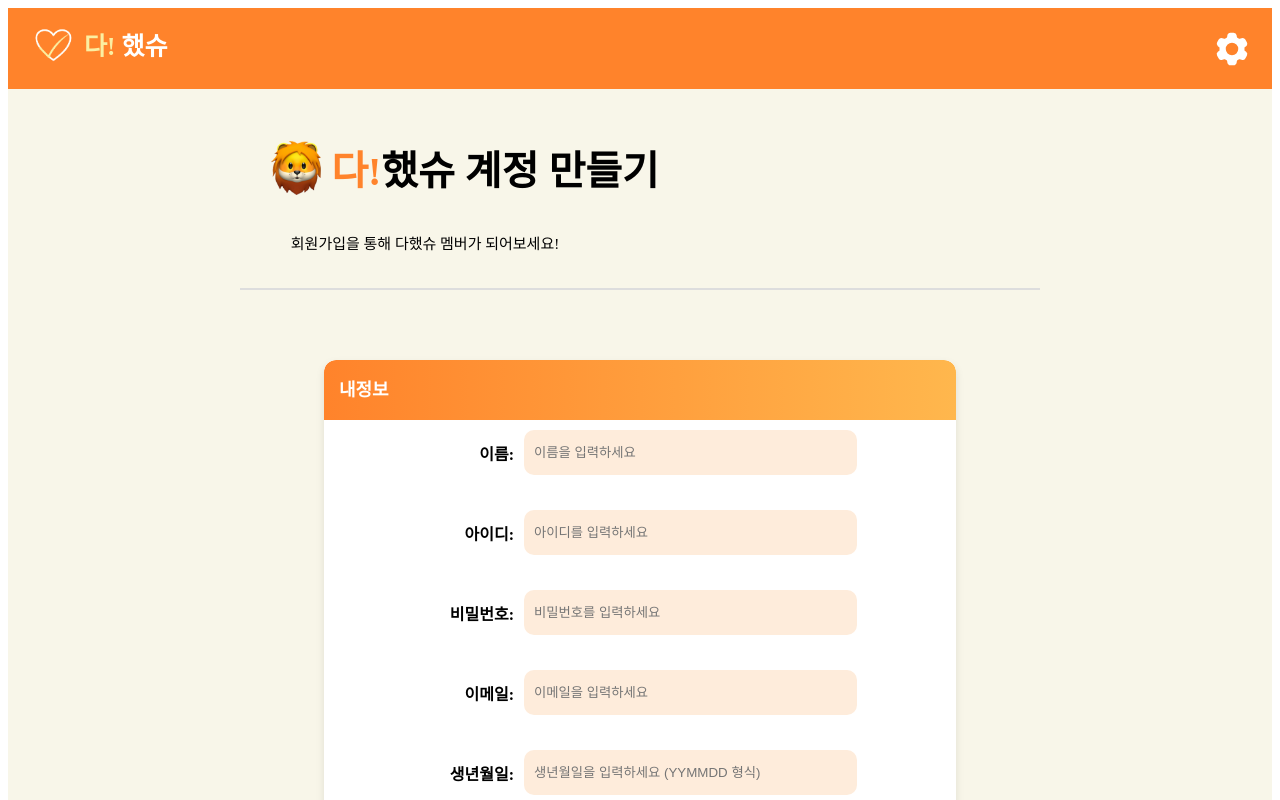
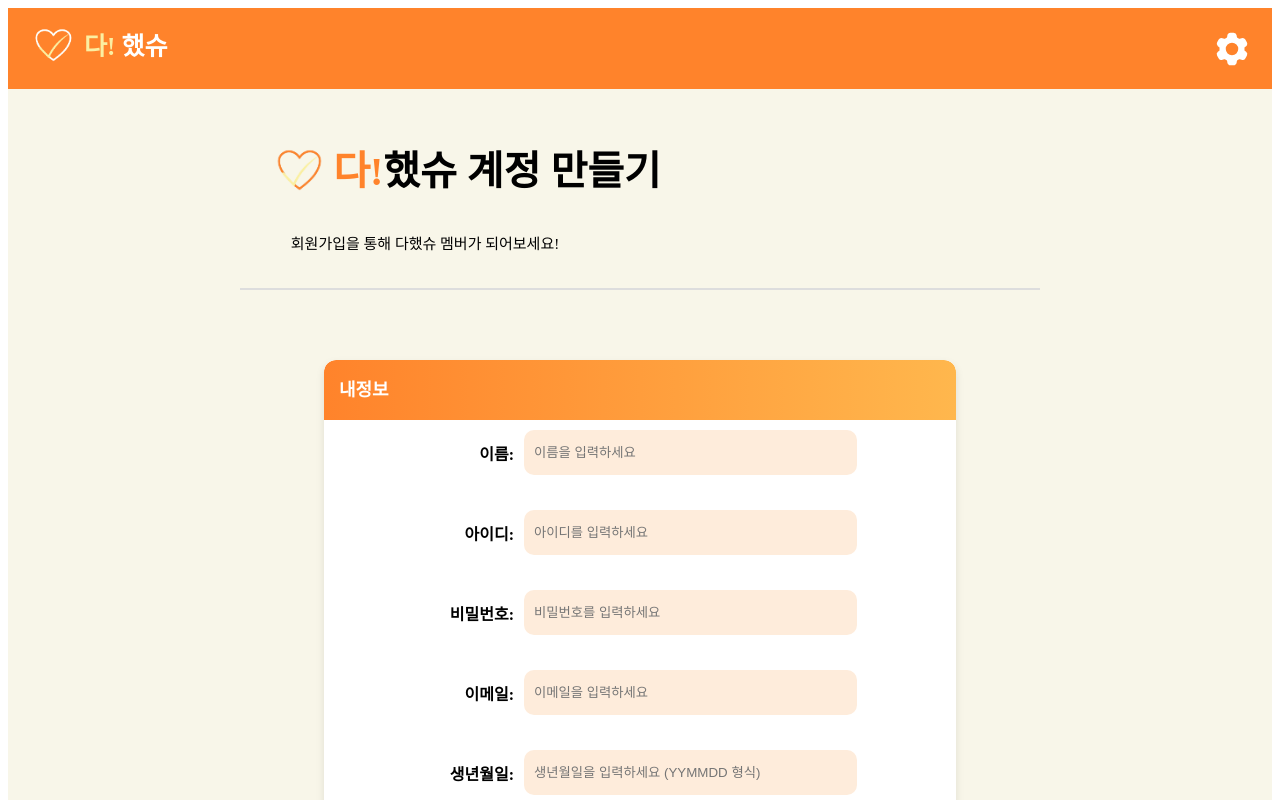
Before and after one commit to snuubinny/healthwarning, a React (Create React App) app: page /RegisterForm in a window 1280 px wide. Shown: the top 800 px of the page. Built offline with nearby package versions, Linux system fonts and the light colour scheme.

Commit message:
style/RegisterForm_design_modify

```diff
--- a/src/pages/RegisterForm.jsx
+++ b/src/pages/RegisterForm.jsx
@@ -2,7 +2,7 @@ import React from "react";
 import { RegisterMyInfo } from "../components/RegisterMyInfo";
 import { RegisterInfo } from "../components/RegisterInfo";
 import styled from "styled-components";
-import lionImage from "../img/lion.png";
+import footerLogo from "../img/Footer_Logo.png";
 
 const RegisterWrap = styled.div`
   display: flex;
@@ -36,11 +36,6 @@ const ContextWrap = styled.p`
   margin-left: -430px;
 `;
 
-const LionIcon = styled.img`
-  width: 50px;
-  height: auto;
-  margin-right: 10px;
-`;
 const RegisterButton = styled.button`
   padding: 3px;
   font-size: 15px;
@@ -62,13 +57,21 @@ const RegisterButton = styled.button`
   }
   margin-bottom: 20px;
 `;
-
+const FooterIcon = styled.img`
+  width: 60px;
+  height: 50px;
+  fill: currentColor;
+  margin-right: 4px;
+  transform: scale(2);
+  margin-top: 4px;
+  margin-left: 0px;
+`;
 const RegisterForm = () => {
   return (
     <>
       <RegisterWrap>
         <TextWrap>
-          <LionIcon src={lionImage} />
+          <FooterIcon src={footerLogo} />
           <span style={{ color: "#ff832b" }}>다! </span>했슈 계정 만들기
         </TextWrap>
         <ContextWrap>회원가입을 통해 다했슈 멤버가 되어보세요!</ContextWrap>
```
